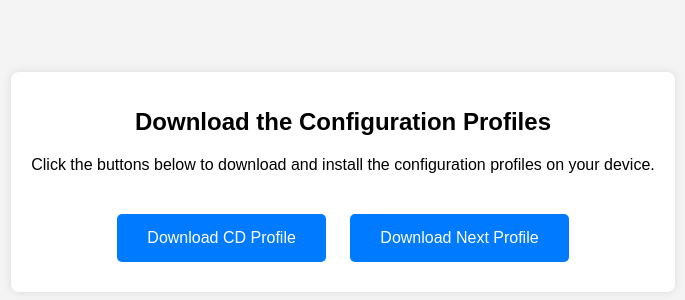
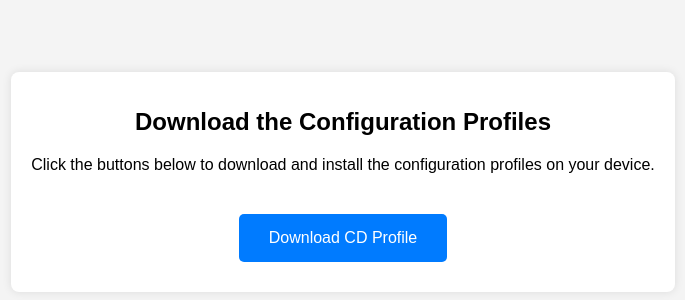
Before and after one commit to Ginder-Singh/Ginder-Singh.github.io, a plain HTML site: page index.html in a window 1280 px wide. Shown: the part 218-518 px from the top of the page, without its empty margins (297-982 px from the left). Drawn offline with Linux system fonts and the light colour scheme.

Commit message:
deleted profile.

```diff
--- a/index.html
+++ b/index.html
@@ -59,14 +59,6 @@
        type="application/x-apple-aspen-config">
         Download CD Profile
     </a>
-
-    <!-- Button for Next Profile -->
-    <a href="https://Ginder-Singh.github.io/assets/next.mobileconfig"
-       class="download-btn"
-       download="next.mobileconfig"
-       type="application/x-apple-aspen-config">
-        Download Next Profile
-    </a>
 </div>
 
 <script>
```
